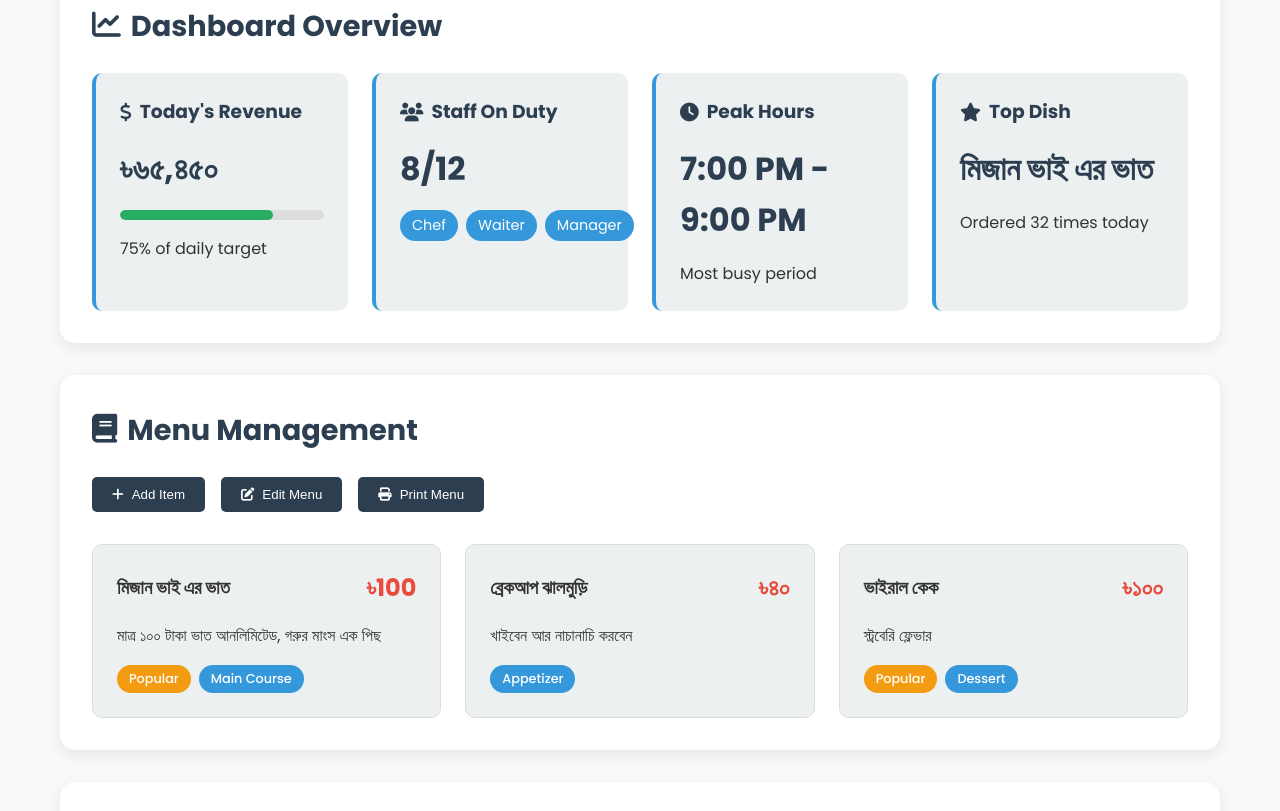
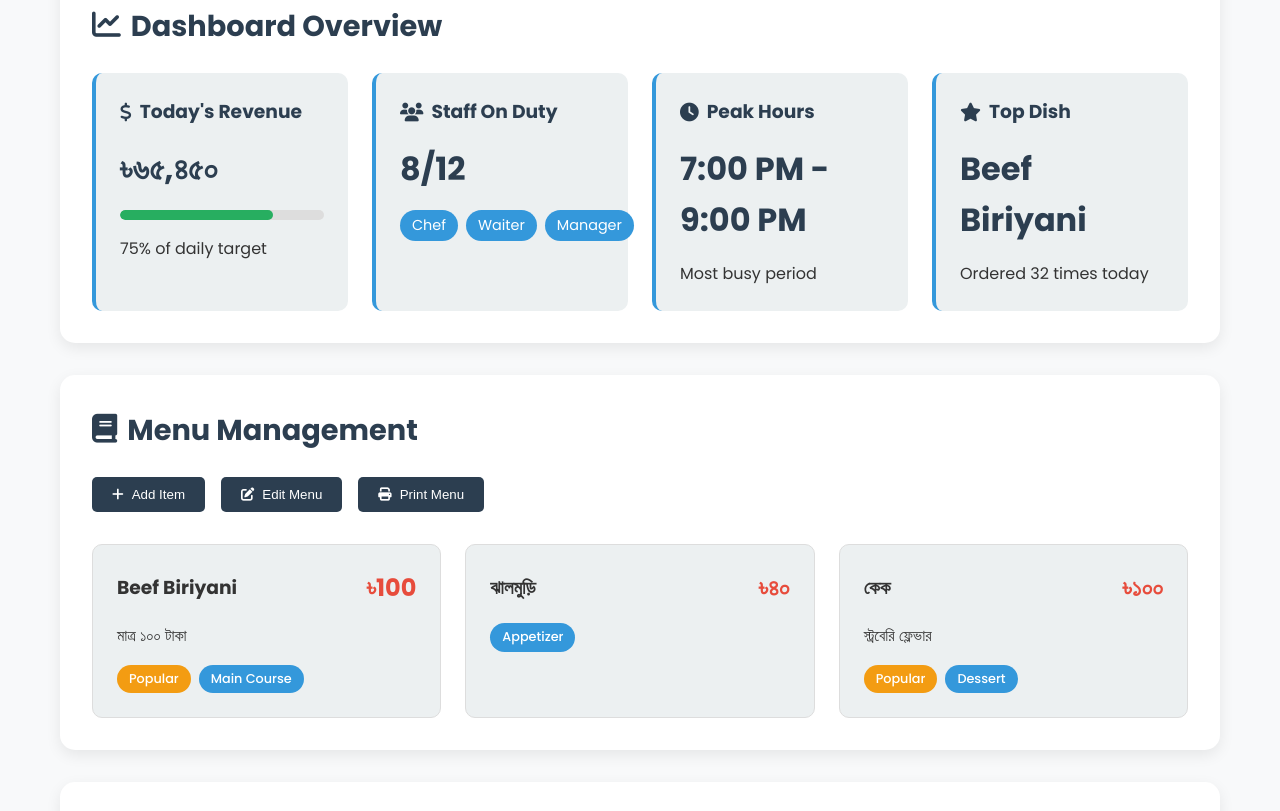
Before and after one commit to higheritinstitute/wdd-project-restaurant-management, a plain HTML site: page index.html in a window 1280 px wide. Shown: the part 609-1420 px from the top of the page. Drawn offline with nearby package versions, Linux system fonts and the light colour scheme.

Commit message:
Update index.html

```diff
--- a/index.html
+++ b/index.html
@@ -85,7 +85,7 @@
 
         <div class="card">
           <h3><i class="fas fa-star"></i> Top Dish</h3>
-          <p class="amount">মিজান ভাই এর ভাত</p>
+          <p class="amount">Beef Biriyani</p>
           <p>Ordered 32 times today</p>
         </div>
       </div>
@@ -102,10 +102,10 @@
       <div class="menu-grid">
         <div class="menu-item">
           <div class="menu-item-header">
-            <h3>মিজান ভাই এর ভাত</h3>
+            <h3>Beef Biriyani</h3>
             <span class="price">৳100</span>
           </div>
-          <p>মাত্র ১০০ টাকা ভাত আনলিমিটেড, গরুর মাংস এক পিছ</p>
+          <p>মাত্র ১০০ টাকা </p>
           <div class="menu-tags">
             <span class="tag popular">Popular</span>
             <span class="tag category">Main Course</span>
@@ -114,10 +114,10 @@
 
         <div class="menu-item">
           <div class="menu-item-header">
-            <h3>ব্রেকআপ ঝালমুড়ি</h3>
+            <h3>ঝালমুড়ি</h3>
             <span class="price">৳৪০</span>
           </div>
-          <p>খাইবেন আর নাচানাচি করবেন</p>
+          <p></p>
           <div class="menu-tags">
             <span class="tag category">Appetizer</span>
           </div>
@@ -125,7 +125,7 @@
 
         <div class="menu-item">
           <div class="menu-item-header">
-            <h3>ভাইরাল কেক</h3>
+            <h3>কেক</h3>
             <span class="price">৳১০০</span>
           </div>
           <p>স্ট্রবেরি ফ্লেভার</p>
```
